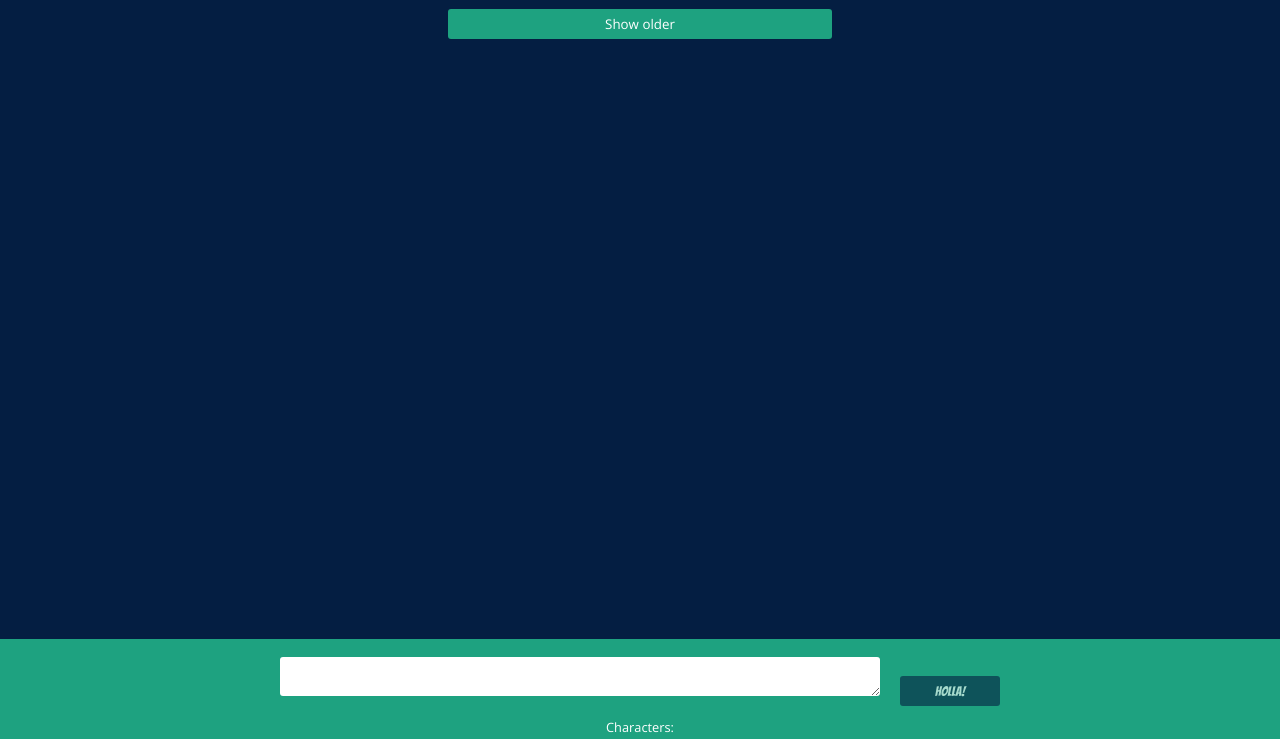
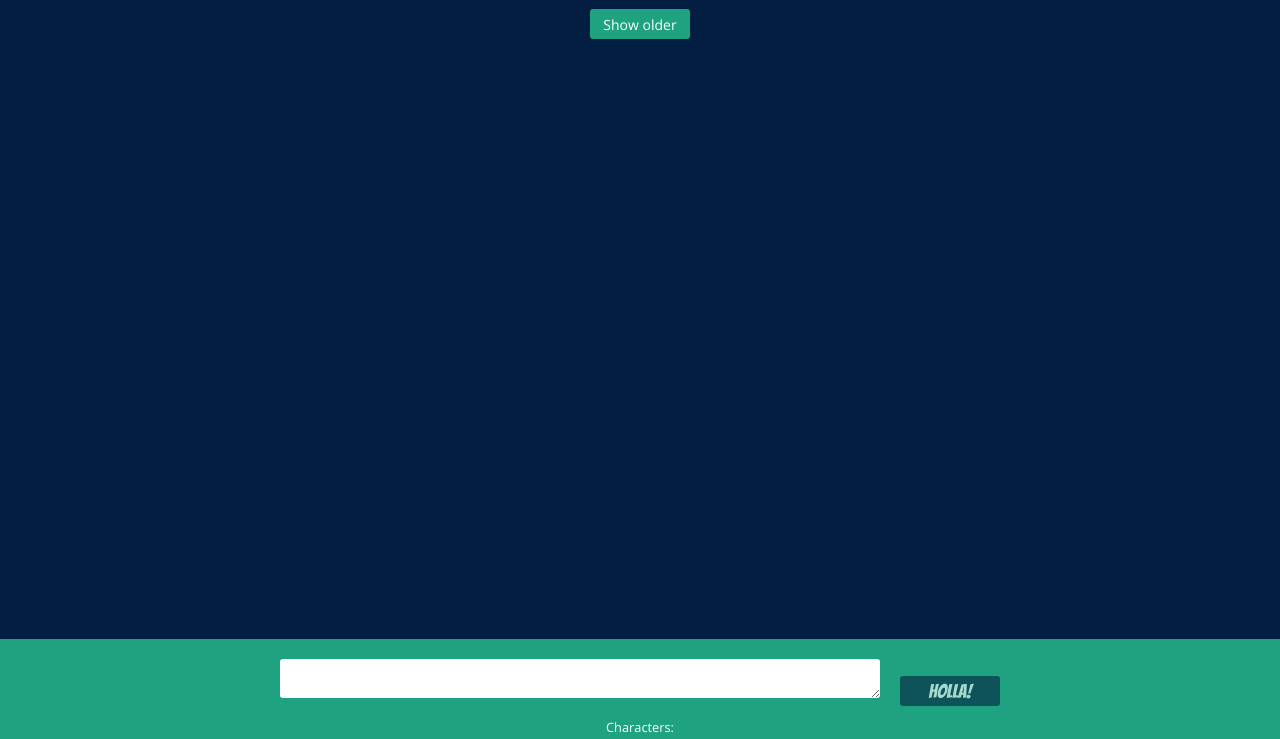
Before and after one commit to sikemausa/chatroom-adventures, a website: page index.html in a window 1280 px wide. Shown: the part 61-800 px from the top of the page. Drawn offline with nearby package versions, Linux system fonts and the light colour scheme.

Commit message:
show more button

```diff
--- a/styles/styles.css
+++ b/styles/styles.css
@@ -28,8 +28,8 @@ h1 {
 }
 
 #show-more, #send {
+  width: 100px;
   color: white;
-  width: 30%;
   height: 30px;
   margin:auto;
   border-radius: 3px;
@@ -37,6 +37,7 @@ h1 {
   border: none;
   margin-bottom: 10px;
   font-family: 'Open Sans', 'Arial', sans-serif;
+  font-size: 14px;;
 }
 
 #show-more:hover {
@@ -118,6 +119,7 @@ h1 {
 }
 
 #send {
+  font-size: 1.2em;
   display:inline;
   width:100px;
   background: #041E42;
```
